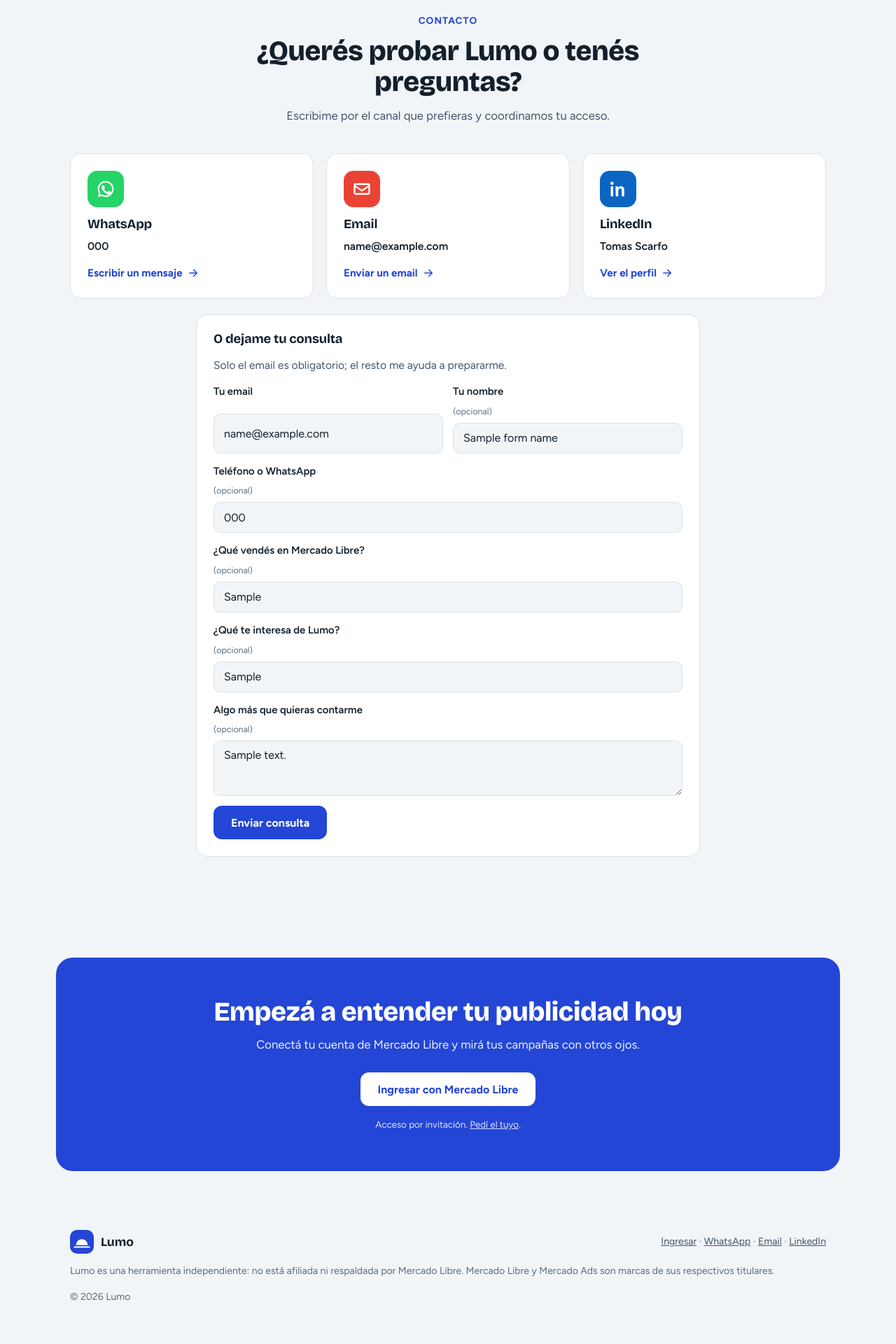
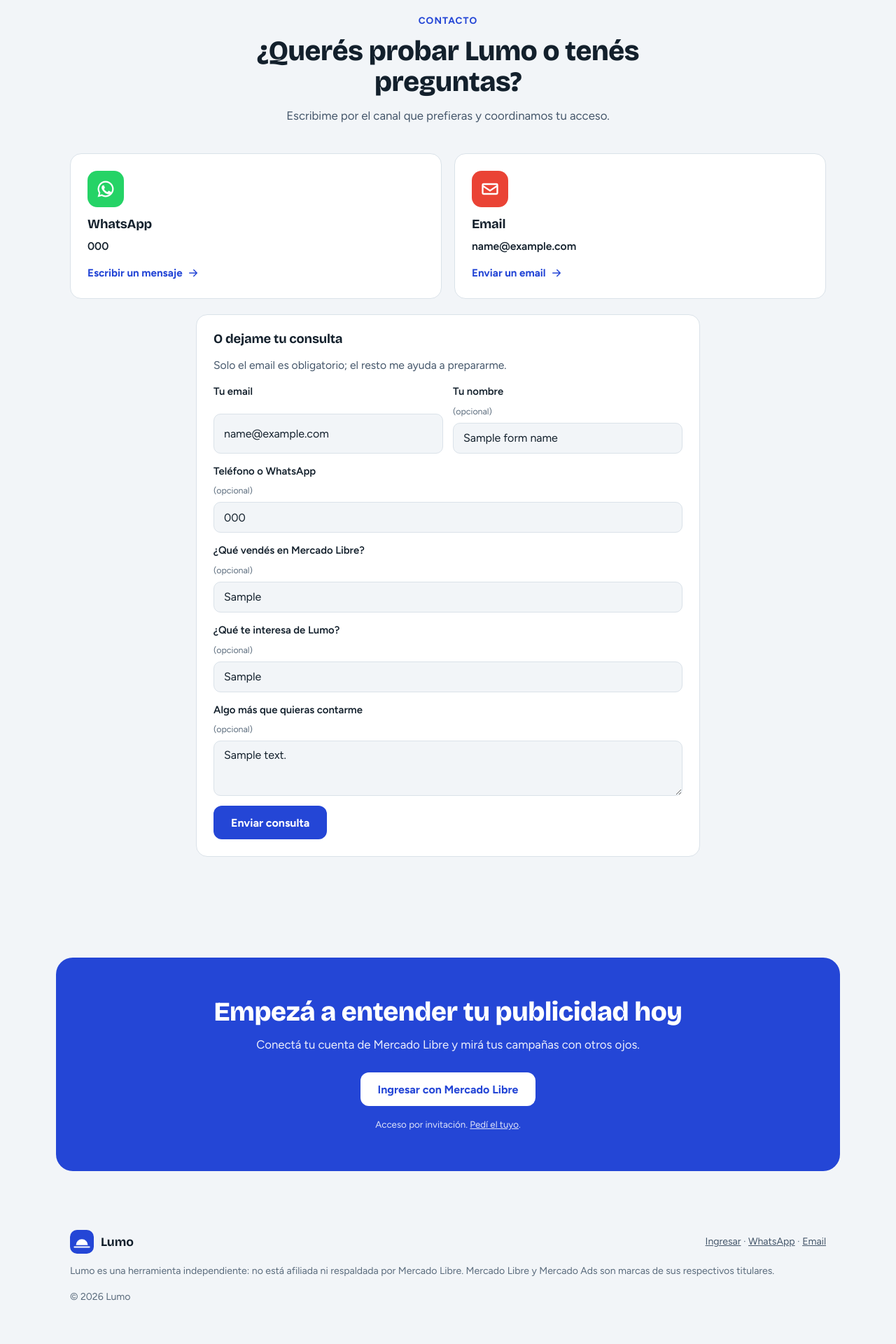
Before and after one commit to TomasScarfo/lumo, a Flask app: template backend/lumo/templates/landing.html in a window 1280 px wide. Shown: the part 4358-6278 px from the top of the page at 70% size. Run offline with Flask 3, Linux system fonts and the light colour scheme; the template is opened without the code that fills it: most values are stand-ins (such as "Sample title", 1, 10 or a date in 2020); some libraries are stand-ins or nearby versions.

Commit message:
Contacto: sin LinkedIn, solo WhatsApp y el email de Lumo
Co-Authored-By: Claude Sonnet 5.5 <noreply@anthropic.com>

```diff
--- a/backend/lumo/__init__.py
+++ b/backend/lumo/__init__.py
@@ -58,7 +58,6 @@ def load_config(overrides=None) -> dict:
         "ADMIN_USER_IDS": os.environ.get("ADMIN_USER_IDS", ""),
         "CONTACT_EMAIL": os.environ.get("CONTACT_EMAIL", "lumoads.ml@gmail.com"),
         "CONTACT_WHATSAPP": os.environ.get("CONTACT_WHATSAPP", "5491145597516"),
-        "CONTACT_LINKEDIN": os.environ.get("CONTACT_LINKEDIN", "https://www.linkedin.com/in/tomas-scarfo/"),
         # Para que el formulario de la portada llegue a CONTACT_EMAIL. Con Gmail: una "contraseña de aplicación".
         "SMTP_HOST": os.environ.get("SMTP_HOST", "smtp.gmail.com"),
         "SMTP_PORT": os.environ.get("SMTP_PORT", "587"),
@@ -110,7 +109,7 @@ def create_app(overrides=None) -> Flask:
     def _contact():
         """Datos de contacto para la portada. Si no hay ninguno configurado, no se muestra la sección."""
         out = {}
-        email, wa, linkedin = cfg.get("CONTACT_EMAIL"), cfg.get("CONTACT_WHATSAPP"), cfg.get("CONTACT_LINKEDIN")
+        email, wa = cfg.get("CONTACT_EMAIL"), cfg.get("CONTACT_WHATSAPP")
         if email:
             out["email"] = email
             out["mailto"] = "mailto:%s?subject=%s" % (email, quote("Acceso a Lumo"))
@@ -118,8 +117,6 @@ def create_app(overrides=None) -> Flask:
         if digits:
             out["whatsapp"] = "https://wa.me/%s?text=%s" % (digits, quote("Hola, quiero probar Lumo"))
             out["phone"] = "+%s %s %s %s %s" % (digits[:2], digits[2], digits[3:5], digits[5:9], digits[9:]) if len(digits) == 13 and digits.startswith("549") else "+" + digits
-        if linkedin and linkedin.startswith("https://"):
-            out["linkedin"] = linkedin
         return out or None
 
     def _landing(**extra):
--- a/backend/lumo/static/site.css
+++ b/backend/lumo/static/site.css
@@ -184,7 +184,7 @@ a.card.contact .go svg { width: 18px; height: 18px; }
 
 .brand { width: 52px; height: 52px; border-radius: 14px; display: grid; place-items: center; margin-bottom: 14px; color: #fff; }
 .brand svg { width: 28px; height: 28px; }
-.brand.wa { background: #25D366; } .brand.mail { background: #EA4335; } .brand.in { background: #0A66C2; }
+.brand.wa { background: #25D366; } .brand.mail { background: #EA4335; }
 .inquiry { margin: 22px auto 0; max-width: 720px; display: grid; gap: 14px; }
 .inquiry .sub { color: var(--ink-2); margin-top: -8px; }
 .inquiry label { display: grid; gap: 6px; font-weight: 600; font-size: .93rem; }
--- a/backend/lumo/templates/landing.html
+++ b/backend/lumo/templates/landing.html
@@ -38,7 +38,6 @@
     <symbol id="i-arrow" viewBox="0 0 24 24" fill="none" stroke="currentColor" stroke-width="2" stroke-linecap="round" stroke-linejoin="round"><path d="M5 12h14M13 6l6 6-6 6"/></symbol>
     <symbol id="b-wa" viewBox="0 0 24 24"><path fill="currentColor" d="M12 2.2a9.8 9.8 0 0 0-8.4 14.8L2.2 21.8l4.9-1.3A9.8 9.8 0 1 0 12 2.2zm0 1.9a7.9 7.9 0 1 1-4.2 14.6l-.3-.2-2.8.8.8-2.7-.2-.3A7.9 7.9 0 0 1 12 4.1zM8.7 7.6c-.2 0-.5.1-.7.4-.3.3-1 1-1 2.4s1 2.8 1.200 3c.1.200 2 3.100 4.900 4.300 2.400 1 2.900.8 3.400.7.500-.1 1.700-.7 1.900-1.400.2-.7.2-1.200.2-1.400-.1-.1-.3-.2-.7-.4l-1.800-.9c-.3-.1-.5-.1-.7.1l-.9 1.100c-.2.200-.3.200-.6.100-.3-.2-1.200-.4-2.300-1.400-.8-.8-1.400-1.700-1.500-2-.2-.3 0-.4.100-.6l.4-.5c.1-.1.200-.3.300-.5.100-.2 0-.4 0-.5l-.8-2c-.2-.5-.4-.5-.6-.5z"/></symbol>
     <symbol id="b-mail" viewBox="0 0 24 24"><path fill="currentColor" d="M4 5h16a2 2 0 0 1 2 2v10a2 2 0 0 1-2 2H4a2 2 0 0 1-2-2V7a2 2 0 0 1 2-2zm0 2v.5l8 5.300 8-5.300V7zm16 2.900l-8 5.300-8-5.300V17h16z"/></symbol>
-    <symbol id="b-in" viewBox="0 0 24 24"><path fill="currentColor" d="M4.500 3a2 2 0 1 0 0 4 2 2 0 0 0 0-4zM3 8.800h3V21H3zm5.800 0h2.900v1.700c.5-.9 1.600-2 3.500-2 3.500 0 4.300 2.300 4.300 5.300V21h-3v-6.300c0-1.500 0-3.300-2-3.300s-2.300 1.600-2.300 3.200V21h-3z"/></symbol>
   </defs>
 </svg>
 <a class="skip" href="#main">Saltar al contenido</a>
@@ -198,10 +197,9 @@
         <h2>¿Querés probar Lumo o tenés preguntas?</h2>
         <p>Escribime por el canal que prefieras y coordinamos tu acceso.</p>
       </div>
-      <div class="grid c3">
+      <div class="grid c2">
         {% if contact.whatsapp %}<a class="card contact" href="{{ contact.whatsapp }}" target="_blank" rel="noopener"><div class="brand wa"><svg><use href="#b-wa"/></svg></div><h3>WhatsApp</h3><p>{{ contact.phone }}</p><span class="go">Escribir un mensaje <svg><use href="#i-arrow"/></svg></span></a>{% endif %}
         {% if contact.email %}<a class="card contact" href="{{ contact.mailto }}"><div class="brand mail"><svg><use href="#b-mail"/></svg></div><h3>Email</h3><p>{{ contact.email }}</p><span class="go">Enviar un email <svg><use href="#i-arrow"/></svg></span></a>{% endif %}
-        {% if contact.linkedin %}<a class="card contact" href="{{ contact.linkedin }}" target="_blank" rel="noopener"><div class="brand in"><svg><use href="#b-in"/></svg></div><h3>LinkedIn</h3><p>Tomas Scarfo</p><span class="go">Ver el perfil <svg><use href="#i-arrow"/></svg></span></a>{% endif %}
       </div>
       <form class="card inquiry" method="post" action="/contacto" id="consulta">
         <h3>O dejame tu consulta</h3>
@@ -238,7 +236,7 @@
   <div class="wrap">
     <div class="foot-top">
       <a class="logo" href="/" style="font-size:1.1rem"><img src="/static/logo.svg" alt="" width="28" height="28">Lumo</a>
-      <nav aria-label="Pie"><a href="/connect">Ingresar</a>{% if contact %}{% if contact.whatsapp %} · <a href="{{ contact.whatsapp }}" target="_blank" rel="noopener">WhatsApp</a>{% endif %}{% if contact.email %} · <a href="{{ contact.mailto }}">Email</a>{% endif %}{% if contact.linkedin %} · <a href="{{ contact.linkedin }}" target="_blank" rel="noopener">LinkedIn</a>{% endif %}{% endif %}</nav>
+      <nav aria-label="Pie"><a href="/connect">Ingresar</a>{% if contact %}{% if contact.whatsapp %} · <a href="{{ contact.whatsapp }}" target="_blank" rel="noopener">WhatsApp</a>{% endif %}{% if contact.email %} · <a href="{{ contact.mailto }}">Email</a>{% endif %}{% endif %}</nav>
     </div>
     <p>Lumo es una herramienta independiente: no está afiliada ni respaldada por Mercado Libre. Mercado Libre y Mercado Ads son marcas de sus respectivos titulares.</p>
     <p>© 2026 Lumo</p>
```
Also changed, not shown: backend/tests/test_access.py (+5 -11 lines), 1 other file.
